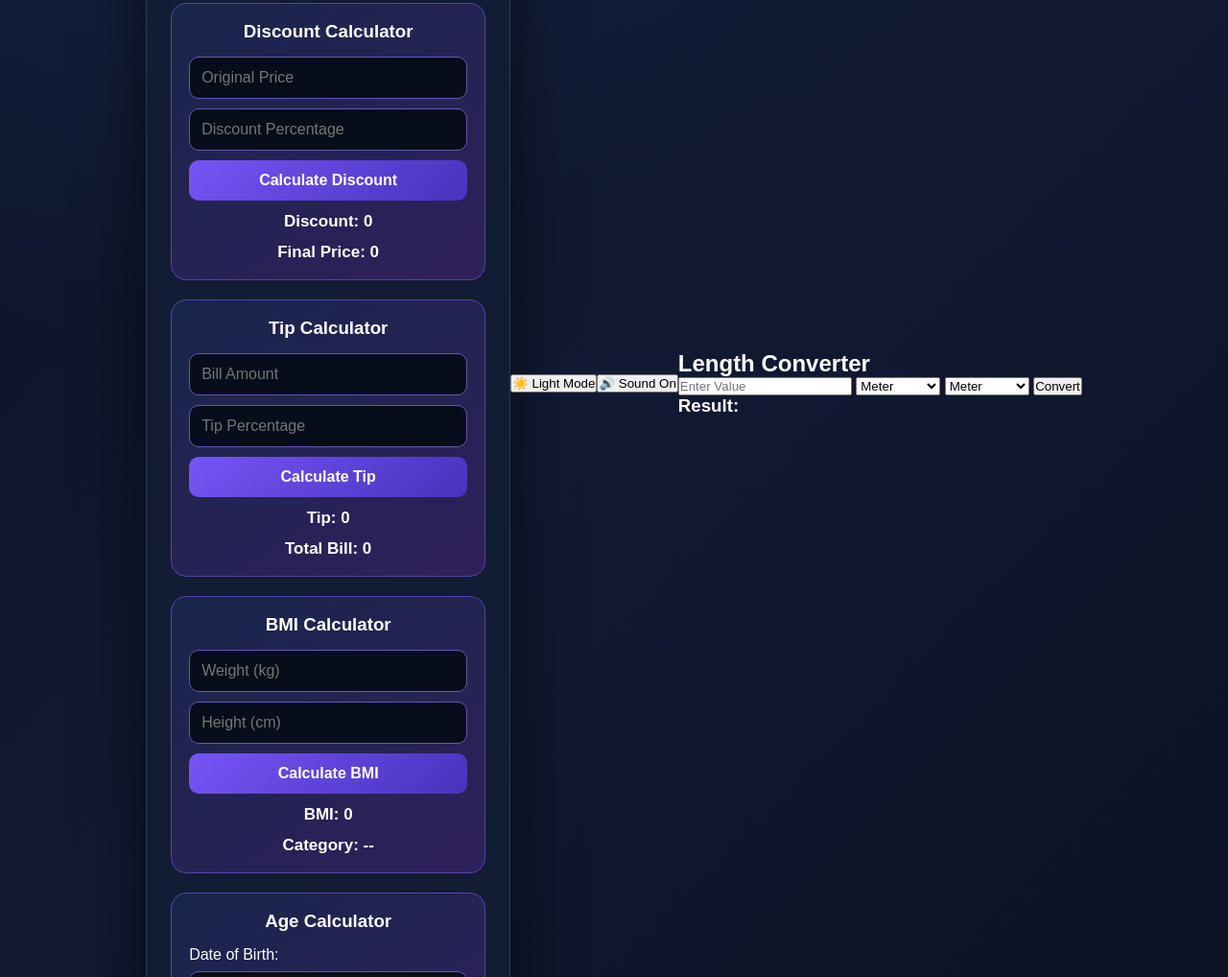
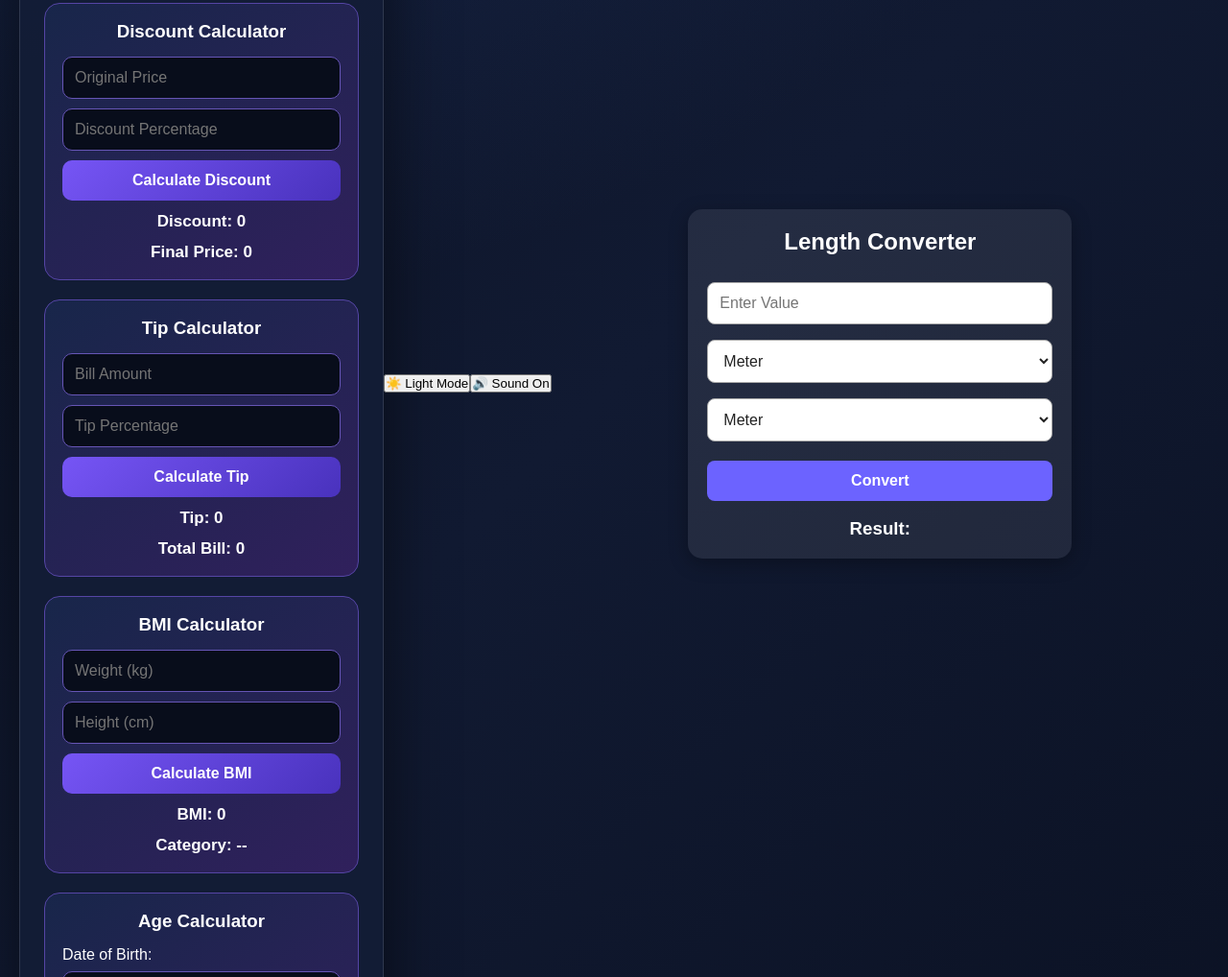
Before and after one commit to saim-app/calculator-app, a plain HTML site: page index.html in a window 1280 px wide. Shown: the part 1216-2234 px from the top of the page at 96% size. Drawn offline with Linux system fonts and the light colour scheme.

Commit message:
Update style.css
Signed-off-by: saim-app <fatokhan295@gmail.com>

```diff
--- a/style.css
+++ b/style.css
@@ -398,3 +398,54 @@ body.light-mode .calculator {
   color: white;
   font-size: 16px;
 }
+/* Length Converter */
+.converter-box {
+    background: rgba(255, 255, 255, 0.08);
+    padding: 20px;
+    margin: 20px auto;
+    border-radius: 15px;
+    max-width: 400px;
+    text-align: center;
+    box-shadow: 0 5px 20px rgba(0, 0, 0, 0.3);
+}
+
+.converter-box h2 {
+    color: white;
+    margin-bottom: 20px;
+}
+
+.converter-box input,
+.converter-box select {
+    width: 100%;
+    padding: 12px;
+    margin: 8px 0;
+    border-radius: 8px;
+    border: 1px solid #aaa;
+    background: #fff;
+    color: #222;
+    font-size: 16px;
+    box-sizing: border-box;
+}
+
+.converter-box button {
+    width: 100%;
+    padding: 12px;
+    margin-top: 12px;
+    border: none;
+    border-radius: 8px;
+    background: #6c63ff;
+    color: white;
+    font-size: 16px;
+    font-weight: bold;
+    cursor: pointer;
+}
+
+.converter-box button:hover {
+    background: #5148d8;
+}
+
+.converter-box h3 {
+    color: white;
+    margin-top: 18px;
+    overflow-wrap: anywhere;
+}
```
